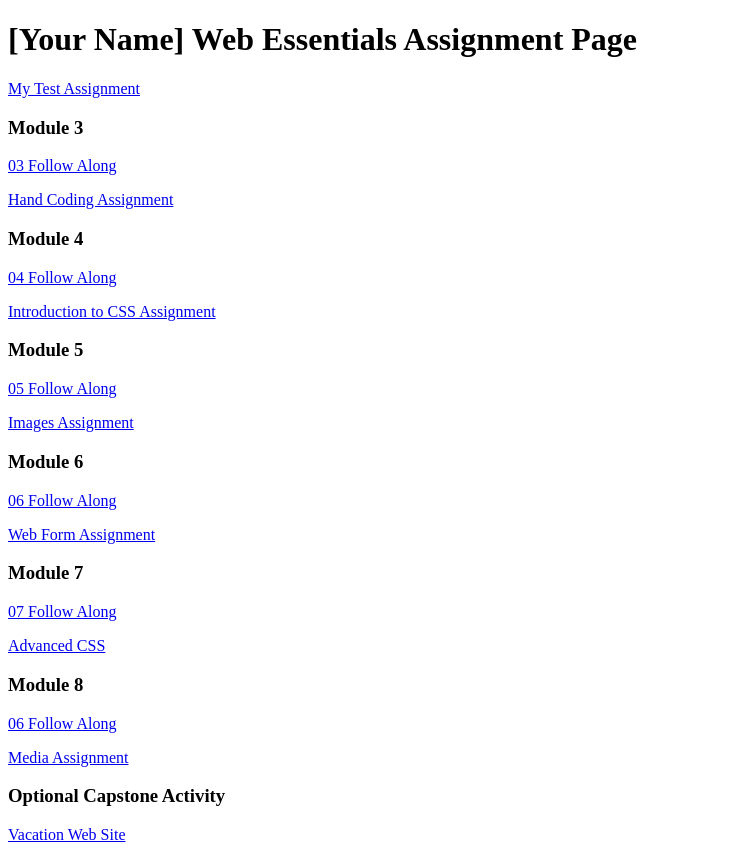
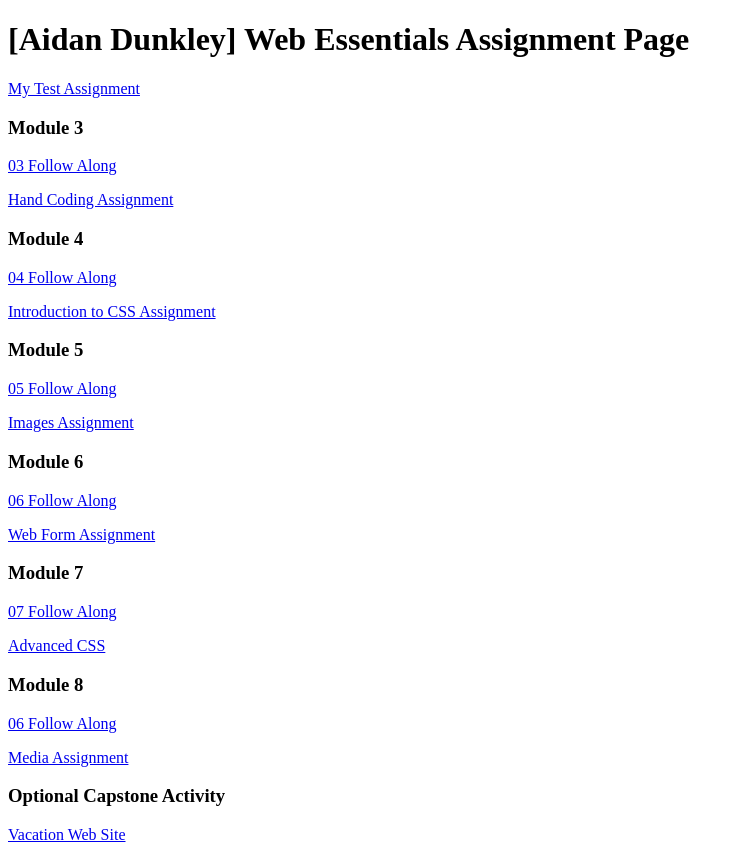
Before and after one commit to adunkley4967/dwdd1600, a plain HTML site: page index.html in a window 1280 px wide. Shown: the whole page, without its empty margins (0-744 px from the left). Drawn offline with Linux system fonts and the light colour scheme.

Commit message:
Update index.html

```diff
--- a/index.html
+++ b/index.html
@@ -6,7 +6,7 @@
 		<title>dwdd 1600 assignment list page</title>
 	</head>
 	<body>
-		<h1>[Your Name] Web Essentials Assignment Page</h1>
+		<h1>[Aidan Dunkley] Web Essentials Assignment Page</h1>
 		<p><a href="01test">My Test Assignment</a></p>
 
 		<h3>Module 3</h3>
```
